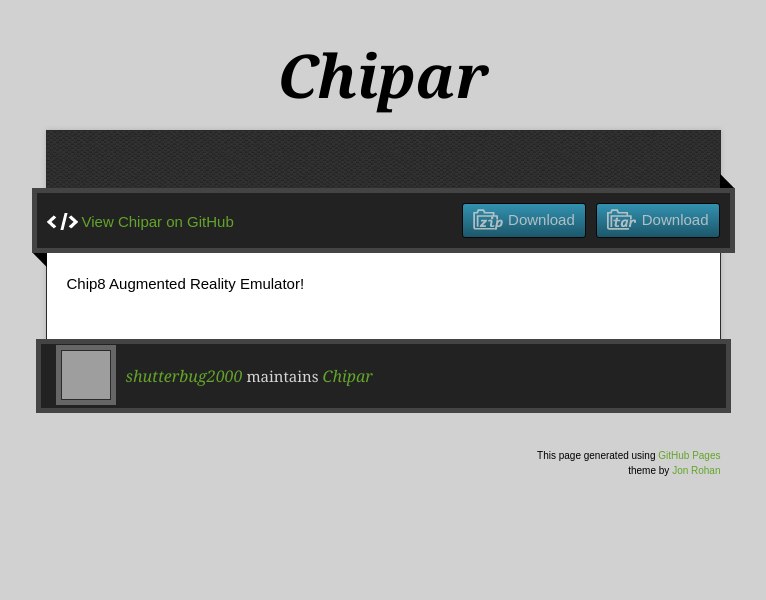
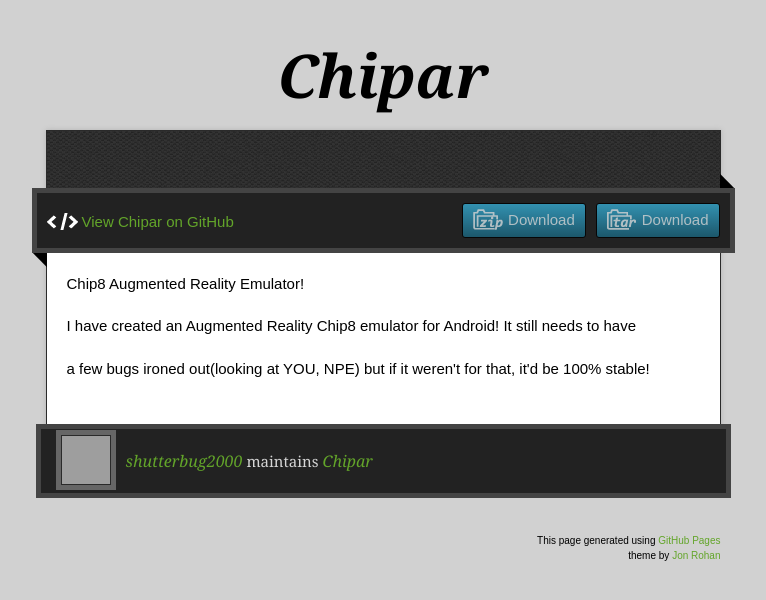
Before and after one commit to shutterbug2000/ChipAR, a plain HTML site: page index.html in a window 1280 px wide. Shown: the whole page, without its empty margins (257-1023 px from the left). Drawn offline with nearby package versions, Linux system fonts and the light colour scheme; grey boxes are pictures that could not be loaded.

Commit message:
Update index.html

```diff
--- a/index.html
+++ b/index.html
@@ -37,6 +37,9 @@
         </div>
         <article class="markdown-body">
           <p>Chip8 Augmented Reality Emulator!</p>
+          <pThis is (As far as I know) app of it's kind! Using the Open-Source DroidAR engine</p>
+          <p>I have created an Augmented Reality Chip8 emulator for Android! It still needs to have</p>
+          <p>a few bugs ironed out(looking at YOU, NPE) but if it weren't for that, it'd be 100% stable!</p>
         </article>
       </div>
     </div>
```
